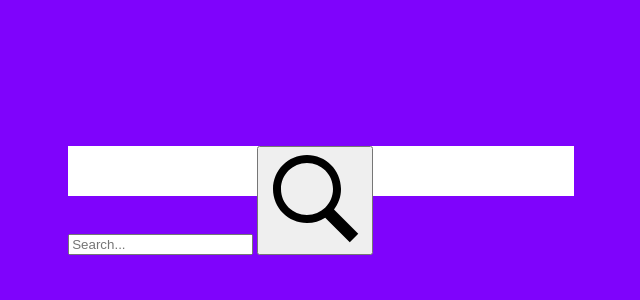
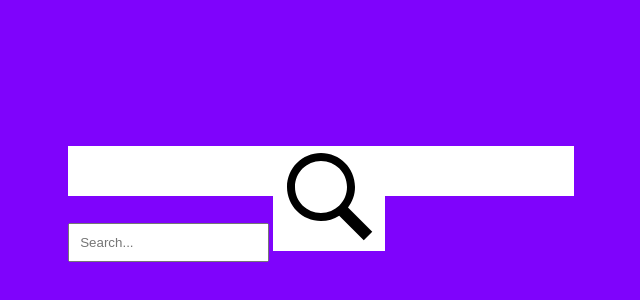
Before and after one commit to acciojob/Interactive-Search-Anusha-Yadavv, a website: page main.html in a window 1280 px wide. Shown: the part 494-794 px from the top of the page, without its empty margins (319-959 px from the left). Drawn offline with Linux system fonts and the light colour scheme.

Commit message:
created a submission

```diff
--- a/styles.css
+++ b/styles.css
@@ -13,5 +13,10 @@ body{
 
 }
 .input{
-
+	padding:10px;
 }
+.btn{
+/* 	height:20px; */
+	background:white;
+	border-style:none;
+}
```
